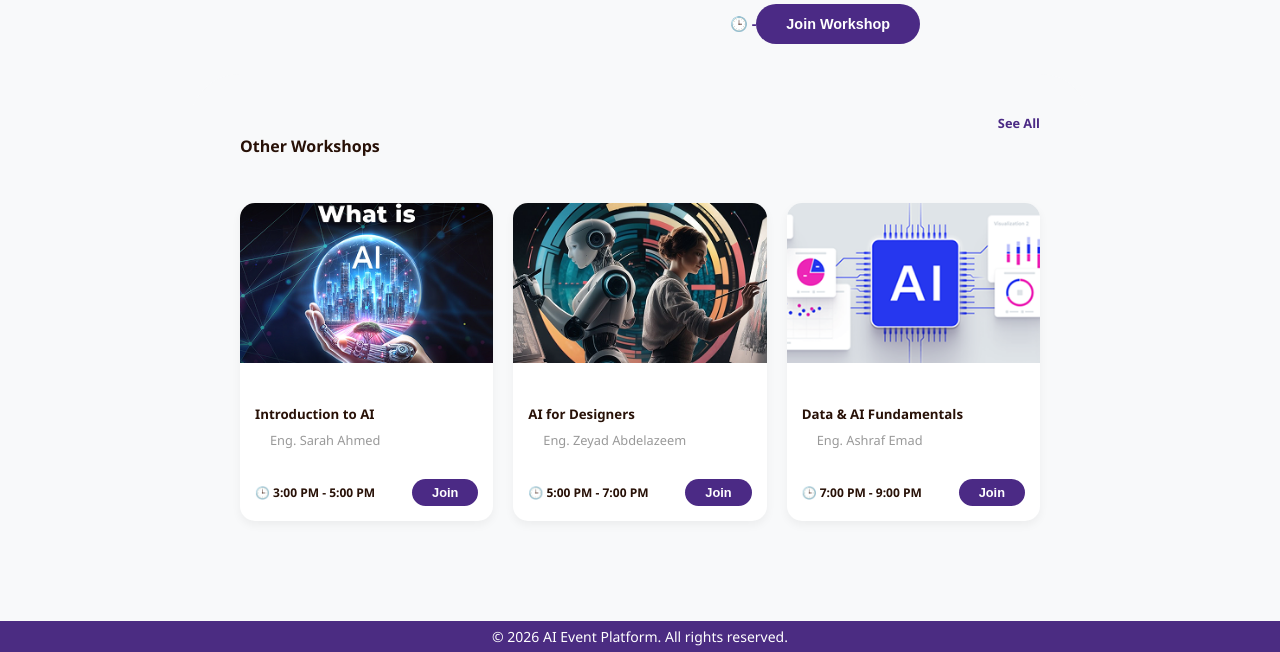
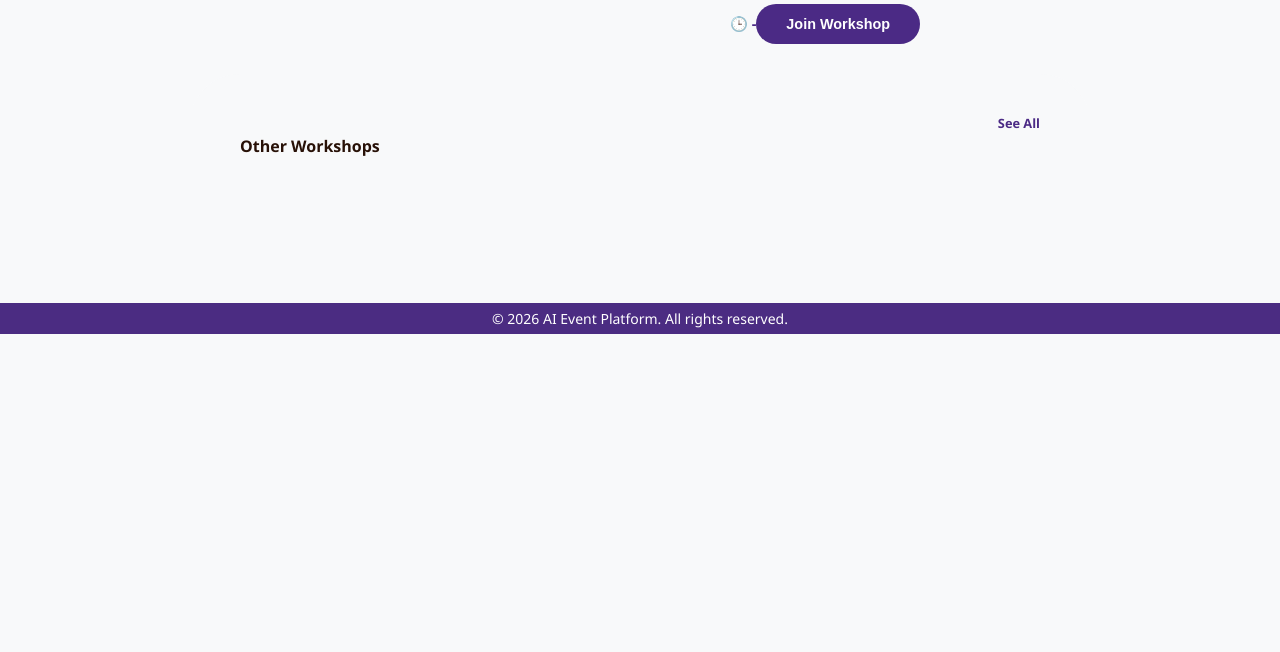
Before and after one commit to NouranAbdelgwad/Event-Management-System, a PHP site: page /views/pages/workshops_details.php?id=1 in a window 1280 px wide. Shown: the part 210-862 px from the top of the page. After the commit the page ends 544 px from the top, so only its background shows below. Run offline with PHP 8.4, Linux system fonts and the light colour scheme; data that the repository does not hold is empty.

Commit message:
Update workshops_details.php

```diff
--- a/views/pages/workshops_details.php
+++ b/views/pages/workshops_details.php
@@ -194,39 +194,7 @@
                 <h4>Other Workshops</h4>
                 <a href="#" style="color: #4B2A85; font-weight: bold; text-decoration: none; font-size: 0.8rem;">See All</a>
             </div>
-            <div class="grid">
-                <div class="card">
-                    <img src="assets/images/ai1.png">
-                    <div class="card-info">
-                        <h5>Introduction to AI</h5>
-                        <p>Eng. Sarah Ahmed</p>
-                    </div>
-                    <div class="card-footer">
-                        <span style="font-size: 0.75rem; font-weight: bold;">🕒 3:00 PM - 5:00 PM</span>
-                        <button class="btn-card">Join</button>
-                    </div>
-                </div>
-                <div class="card">
-                    <img src="assets/images/ai2.png">
-                    <div class="card-info">
-                        <h5>AI for Designers</h5>
-                        <p>Eng. Zeyad Abdelazeem</p>
-                    </div>
-                    <div class="card-footer">
-                        <span style="font-size: 0.75rem; font-weight: bold;">🕒 5:00 PM - 7:00 PM</span>
-                        <button class="btn-card">Join</button>
-                    </div>
-                </div>
-                <div class="card">
-                    <img src="assets/images/ai3.png">
-                    <div class="card-info">
-                        <h5>Data & AI Fundamentals</h5>
-                        <p>Eng. Ashraf Emad</p>
-                    </div>
-                    <div class="card-footer">
-                        <span style="font-size: 0.75rem; font-weight: bold;">🕒 7:00 PM - 9:00 PM</span>
-                        <button class="btn-card">Join</button>
-                    </div>
+           <?php include "../components/workshop_card.php"; ?>
                 </div>
             </div>
         </div>
```
